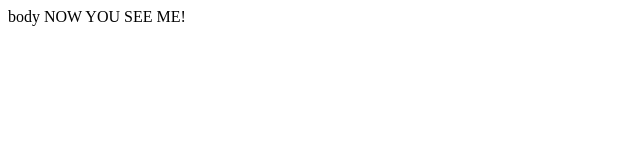
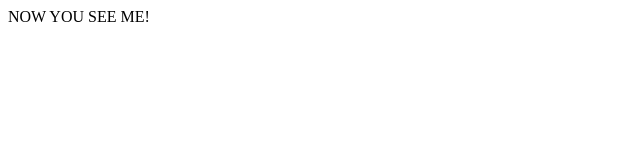
Before and after one commit to coffeedomilk/blog, a plain HTML site: page index.html in a window 1280 px wide. Shown: the full height of the page, 0-640 px from the left. Drawn offline with Linux system fonts and the light colour scheme.

Commit message:
Update index.html

```diff
--- a/index.html
+++ b/index.html
@@ -7,7 +7,7 @@
 <body>
 
 
-<p>body NOW YOU SEE ME!</p>
+<p>NOW YOU SEE ME!</p>
 
 </body>
 
```
